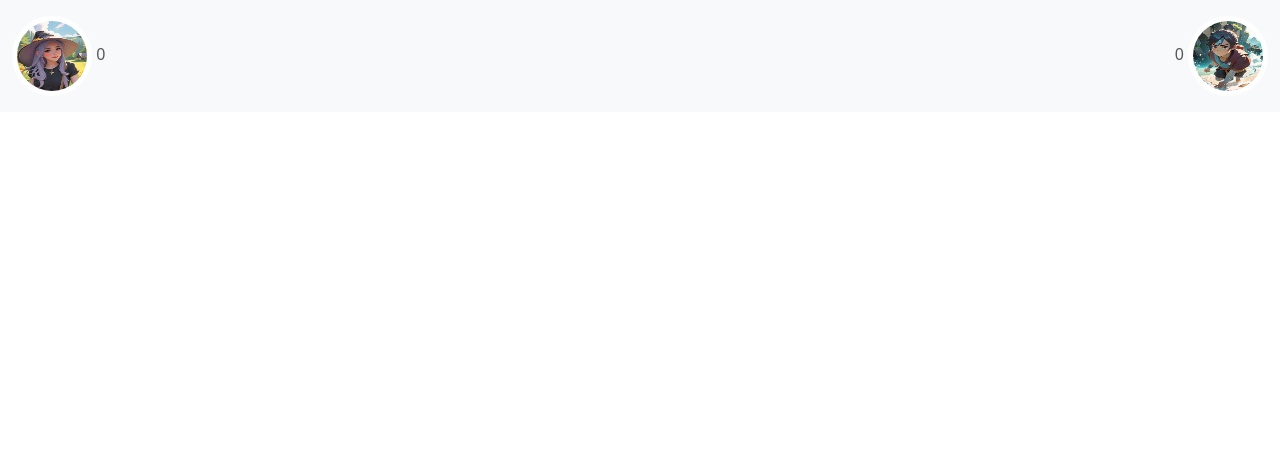
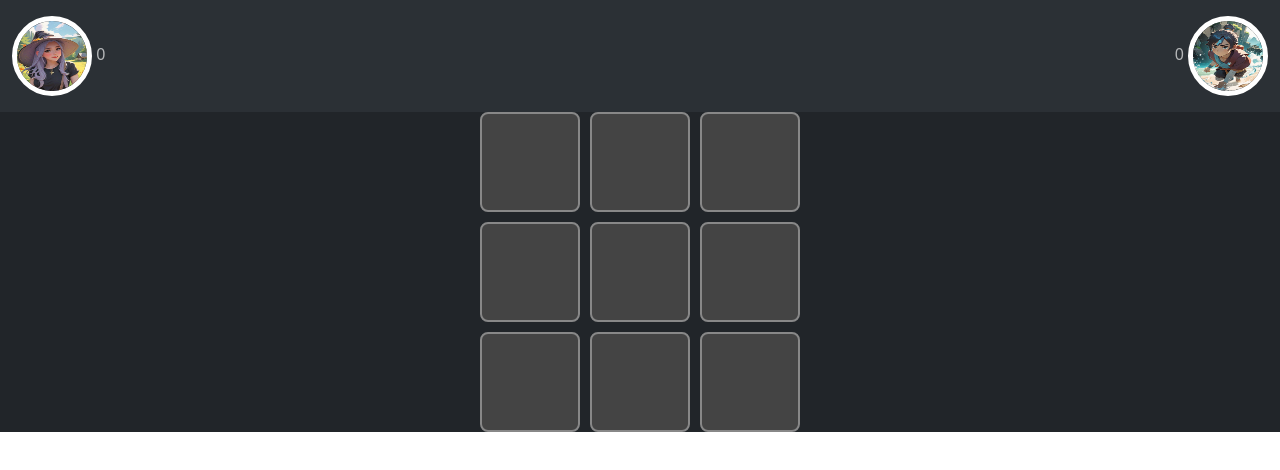
Before and after one commit to Shre1n/TicTacToe, an Angular app in the folder frontend/: page /tictactoe in a window 1280 px wide. Shown: the top 470 px of the page. Built offline with nearby package versions, Linux system fonts and the light colour scheme.

Commit message:
made gameboard for TicTacToe and small changes

```diff
--- a/frontend/src/app/tic-tac-toe/tic-tac-toe.component.css
+++ b/frontend/src/app/tic-tac-toe/tic-tac-toe.component.css
@@ -4,3 +4,28 @@
   border-radius: 50%;
   border: 5px solid #fff;
 }
+
+
+.tictactoe-board {
+  display: grid;
+  grid-template-columns: repeat(3, 100px);
+  grid-template-rows: repeat(3, 100px);
+  gap: 10px;
+}
+
+.tictactoe-cell {
+  width: 100px;
+  height: 100px;
+  background-color: #444;
+  color: #fff;
+  font-size: 2rem;
+  font-weight: bold;
+  border: 2px solid #888;
+  border-radius: 8px;
+  cursor: pointer;
+  transition: background-color 0.3s ease;
+}
+
+.tictactoe-cell:hover {
+  background-color: #555;
+}
--- a/frontend/src/app/tic-tac-toe/tic-tac-toe.component.html
+++ b/frontend/src/app/tic-tac-toe/tic-tac-toe.component.html
@@ -1,14 +1,39 @@
+<html lang="de">
+<head>
+  <meta charset="UTF-8">
+  <meta name="viewport" content="width=device-width, initial-scale=1.0">
+  <title>TicTacToe</title>
+</head>
+
+
+<body data-bs-theme="dark">
   <!-- Navigationsleiste -->
 
   <nav class="navbar bg-body-tertiary">
     <div class="container-fluid">
       <span class="navbar-text">
         <img src="assets/p1.png" class="profile-img" alt="yourProfile" #yourProfile>
-      {{yourElo}}
+        {{ yourElo }}
       </span>
       <span class="navbar-text">
-      {{opponentElo}}
+        {{ opponentElo }}
         <img src="assets/p2.png" class="profile-img justify-content-end" alt="yourProfile" #opponentProfile>
       </span>
     </div>
   </nav>
+
+
+  <section class="container-fluid">
+    <div class="d-flex justify-content-center align-items-center">
+      <div class="tictactoe-board">
+        @for (cell of cells; let i = $index; track i //change to a unique tracking index){
+        <button class="tictactoe-cell" (click)="makeMove(i)">
+          {{ cell }}
+        </button>
+        }
+      </div>
+    </div>
+  </section>
+
+</body>
+</html>
--- a/frontend/src/app/tic-tac-toe/tic-tac-toe.component.ts
+++ b/frontend/src/app/tic-tac-toe/tic-tac-toe.component.ts
@@ -12,7 +12,7 @@ import {Router} from "@angular/router";
 export class TicTacToeComponent {
 
   //todo make move and sends to server
-  cells: string[] = Array(9).fill('');
+  cells: string[] = Array(9).fill(''); // todo server sends Cells then -> cell track in html can be changed to unique
   yourElo: number = 0; // Dummy-Elo-Punkte für den Nutzer
   opponentElo: number = 0; // Dummy-Elo-Punkte für den Gegner
   gameStatus: string = 'In Progress';
```
Lines whose indentation alone changed are shown as unchanged.
